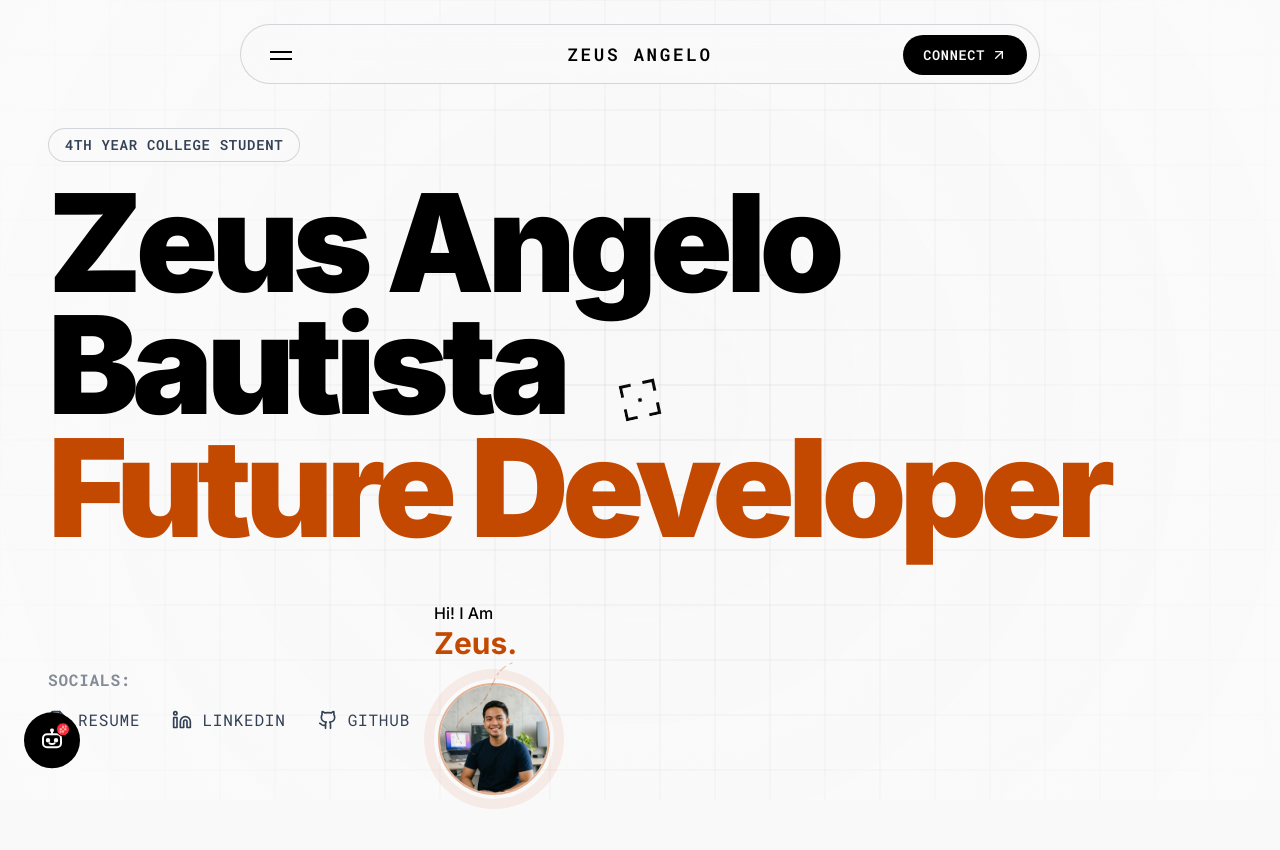
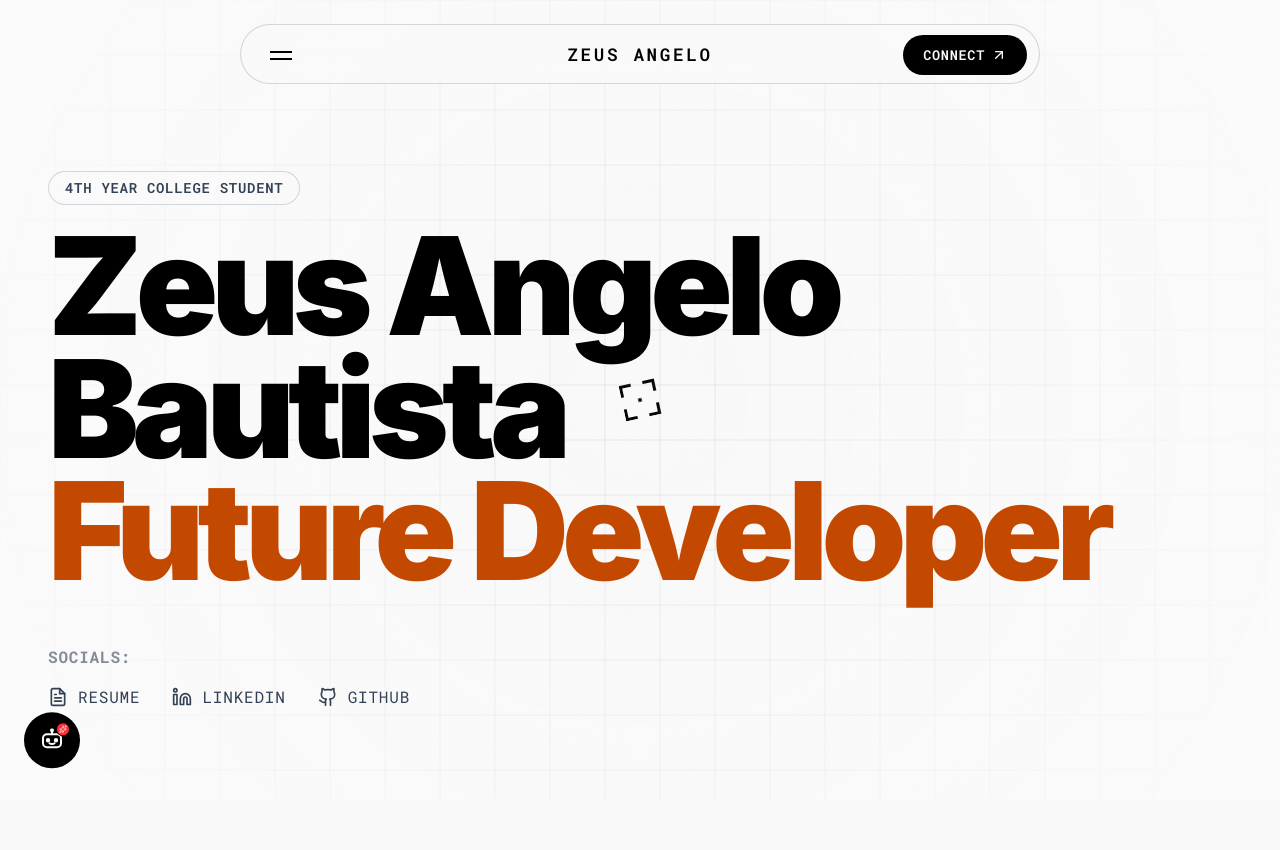
Before and after one commit to kidlatpogi/Portfolio, an Astro site: page / in a window 1280 px wide. Shown: the top 850 px of the page. Built offline with nearby package versions, Linux system fonts and the light colour scheme; Astro itself is replaced by a stand-in of ours.

Commit message:
chore(Hero): remove desktop profile block

```diff
--- a/src/components/Hero.tsx
+++ b/src/components/Hero.tsx
@@ -105,34 +105,7 @@ export default function Hero() {
               </div>
             </div>
 
-            {/* Desktop profile placed inline with socials (refined to match design) */}
-            <div className="hidden md:flex flex-col items-start z-20 w-max ml-6" data-cursor-element-id="cursor-el-1">
-              <p className="font-sans text-sm lg:text-base font-medium text-black">Hi! I Am</p>
-              <p className="font-sans text-2xl lg:text-3xl font-bold text-accent leading-tight">Zeus.</p>
-              <div className="relative mt-3 lg:mt-4">
-                <svg
-                  className="absolute -top-5 left-0 w-[5rem] h-[6rem] lg:w-[5.5rem] lg:h-[6.5rem] text-accent/30 pointer-events-none overflow-visible"
-                  viewBox="0 0 88 104"
-                  fill="none"
-                  aria-hidden="true"
-                >
-                  <path
-                    d="M78 4 C 54 14, 62 36, 40 50 C 22 62, 10 76, 44 98"
-                    stroke="currentColor"
-                    strokeWidth="1.25"
-                    strokeDasharray="2 5 7 3"
-                    strokeLinecap="round"
-                  />
-                </svg>
-                <div className="rounded-full p-1" style={{boxShadow: '0 0 0 10px rgba(196,73,0,0.08)'}}>
-                  <img
-                    src="/zeus_profile.png"
-                    alt="Zeus"
-                    className="w-24 h-24 lg:w-28 lg:h-28 rounded-full object-cover border-2 border-accent/40"
-                  />
-                </div>
-              </div>
-            </div>
+            {/* Desktop profile removed per request */}
           </div>
         </div>
 
```
